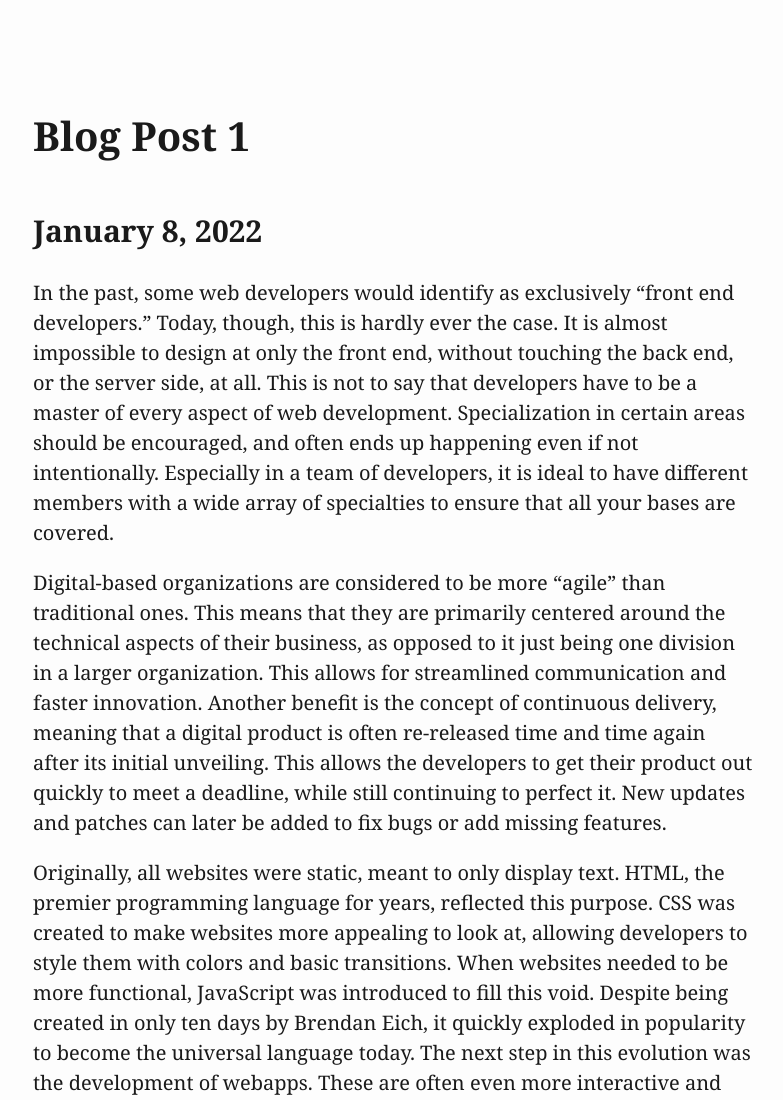
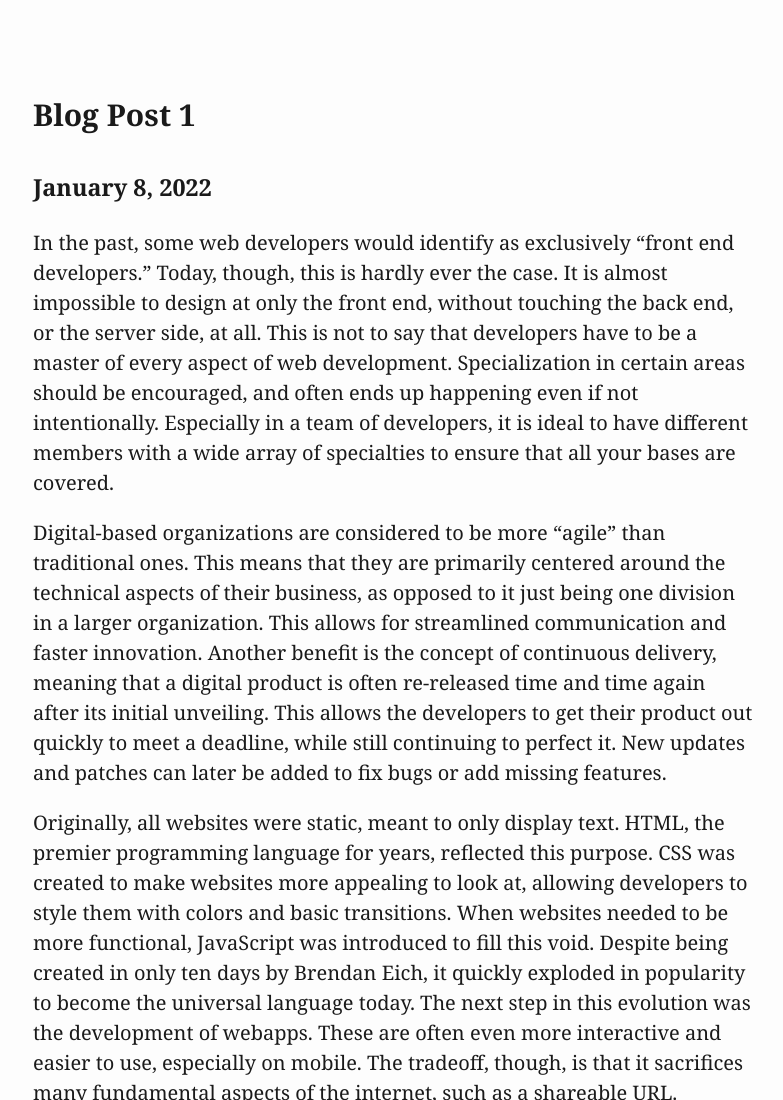
Before and after one commit to ChastantShontz/blog-posts, a plain HTML site: page post1.html in a window 1280 px wide. Shown: the top 1100 px of the page, without its empty margins (247-1030 px from the left). Drawn offline with Linux system fonts and the light colour scheme.

```diff
--- a/index.html
+++ b/post1.html
@@ -150,8 +150,8 @@
   <![endif]-->
 </head>
 <body>
-<h1 id="blog-post-1">Blog Post 1</h1>
-<h2 id="january-8-2022">January 8, 2022</h2>
+<h2 id="blog-post-1">Blog Post 1</h2>
+<h3 id="january-8-2022">January 8, 2022</h3>
 <p>In the past, some web developers would identify as exclusively “front
 end developers.” Today, though, this is hardly ever the case. It is
 almost impossible to design at only the front end, without touching the
```
Also changed, not shown: 2 other files.
